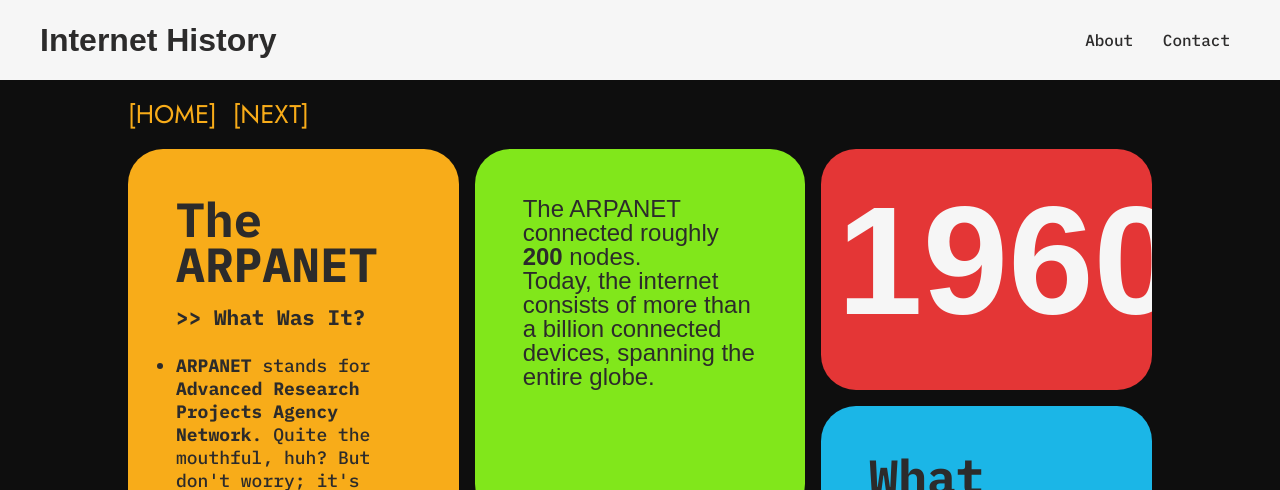
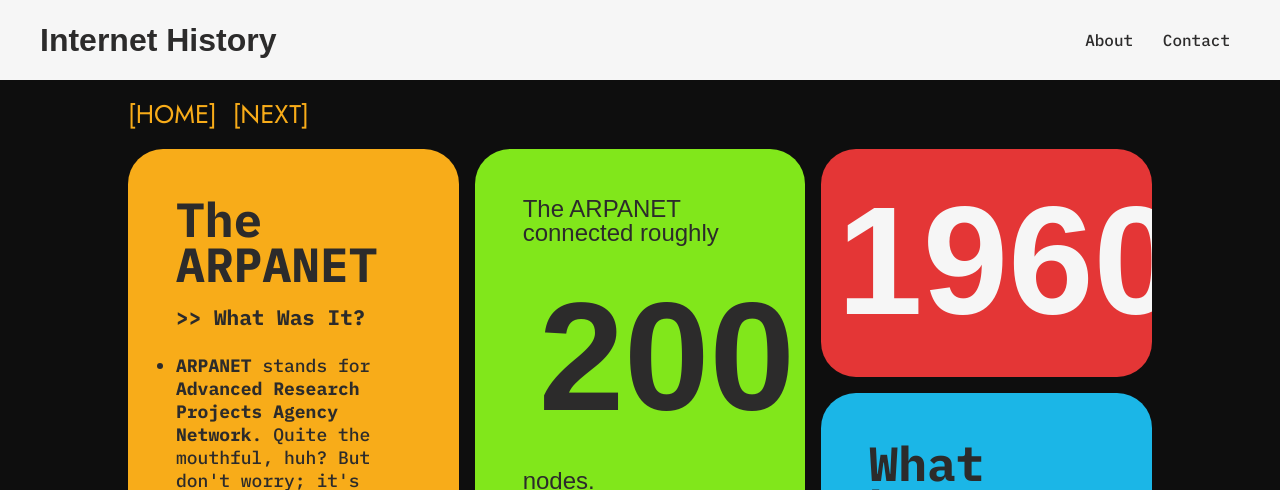
Before and after one commit to KaysanMR/Internet-History, a plain HTML site: page 60s-the-arpanet.html in a window 1280 px wide. Shown: the top 490 px of the page. Drawn offline with Linux system fonts and the light colour scheme; a web font is replaced by a local one.

Commit message:
Fix stat card

```diff
--- a/60s-the-arpanet.html
+++ b/60s-the-arpanet.html
@@ -45,7 +45,7 @@
       </div>
 
       <div class="green stat card small">
-        <p>The ARPANET connected roughly <strong>200</strong> nodes.</p>
+        <p>The ARPANET connected roughly <h1>200</h1> nodes.</p>
         <p>Today, the internet consists of more than a billion connected devices, spanning the entire globe.</p>
       </div>
 
```
